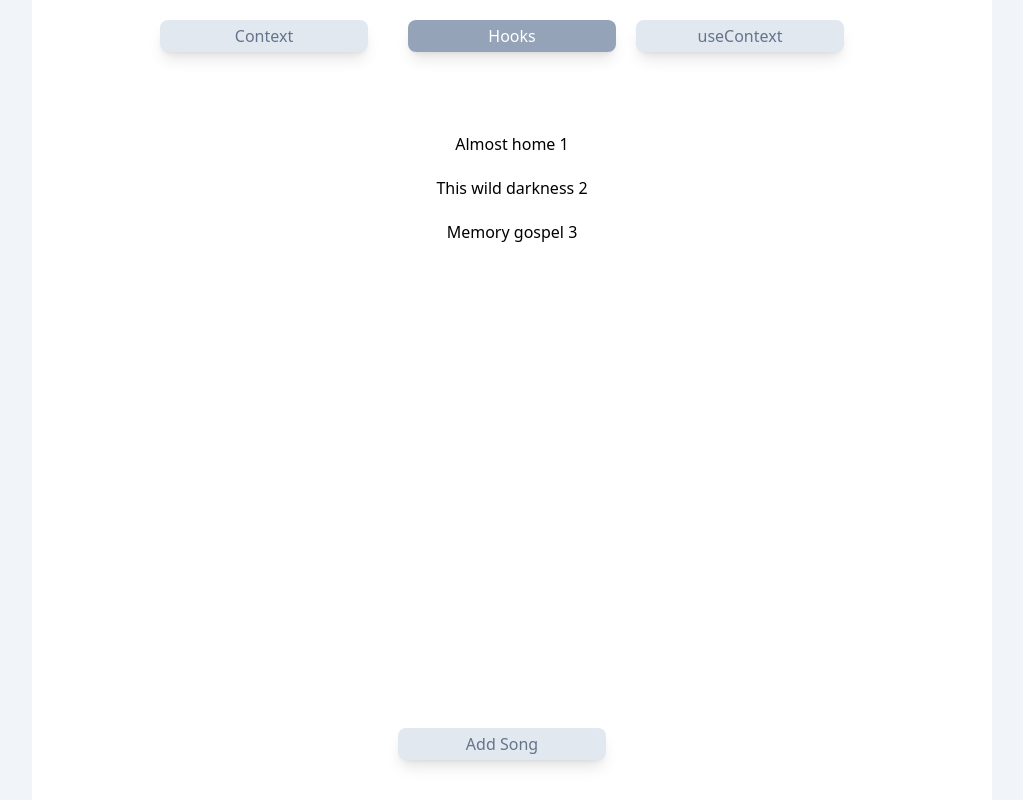
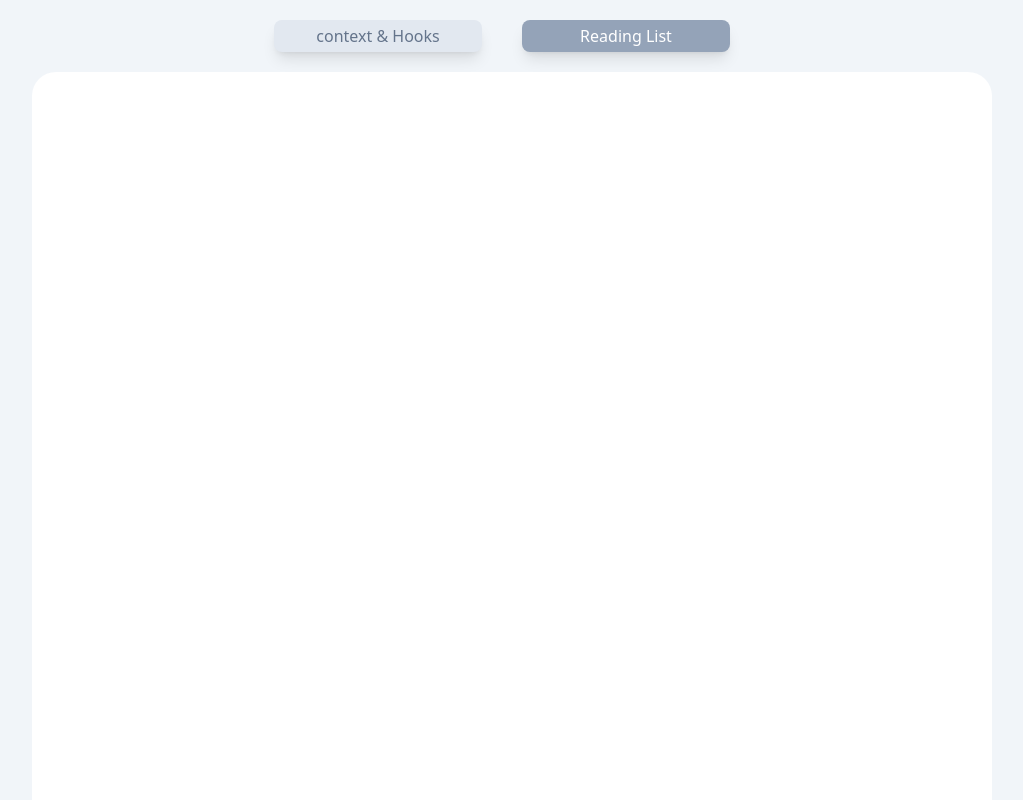
Before and after one commit to O-tega/Reading-List, a React (Create React App) app: page /hooks in a window 1280 px wide. Shown: the whole page, without its empty margins (128-1151 px from the left). Built offline with nearby package versions, Linux system fonts and the light colour scheme.

Commit message:
Create a reading list and reorganising the whole project with routes

```diff
--- a/src/App.js
+++ b/src/App.js
@@ -2,6 +2,7 @@ import React, {
 	Component,
 } from "react";
 import {Routes, Route} from 'react-router-dom'
+import ContextHooks from "./components/ContextHooks";
 import Home from "./components/Home";
 import Context from "./Context"
 import Hooks from "./Hooks";
@@ -12,14 +13,15 @@ class App extends Component {
 	render() {
 		return (
 			<div className='flex flex-col h-screen items-center'>
-				<div className='w-3/4 bg-white h-screen px-10'>
       <Home/>
+				<div className='w-3/4 bg-white h-screen rounded-t-3xl '>
           <Routes>
+            <Route path='context&hooks' element={<ContextHooks/>}>
               <Route path='context' element={<Context/>} />
               <Route path='hooks' element={<Hooks/>} />
               <Route path='usecontext' element={<UseContext/>} />
+            </Route>
           </Routes>
-
           </div>
 				</div>
 		);
--- a/src/Context.js
+++ b/src/Context.js
@@ -8,7 +8,8 @@ import ThemeContextProvider from "./contexts/ThemeContext";
 class Context extends Component {
 	render() {
 		return (
-			<div>
+			<div className="w-full flex flex-col items-center">
+				<div className="w-full px-10">
 					<ThemeContextProvider>
 						<AuthContextProvider>
 							<Navbar />
@@ -17,6 +18,7 @@ class Context extends Component {
 						</AuthContextProvider>
 					</ThemeContextProvider>
 				</div>
+			</div>
 		);
 	}
 }
--- a/src/Hooks.js
+++ b/src/Hooks.js
@@ -6,7 +6,7 @@ const Hooks =()=>{
 
     return(
 
-        <div>
+        <div className="w-full flex flex-col">
             <SongList/>
         </div>
 
--- a/src/UseContext.js
+++ b/src/UseContext.js
@@ -9,7 +9,8 @@ import ThemeContextProvider from "./contexts/ThemeContext";
 class Context extends Component {
 	render() {
 		return (
-			<div>
+			<div className='w-full flex flex-col items-center'>
+				<div className='w-full px-10'>
 					<ThemeContextProvider>
 						<AuthContextProvider>
 							<Navbar />
@@ -20,6 +21,7 @@ class Context extends Component {
 						</AuthContextProvider>
 					</ThemeContextProvider>
 				</div>
+			</div>
 		);
 	}
 }
--- /dev/null
+++ b/src/components/ContextHooks.js
@@ -0,0 +1,36 @@
+import React, { Component } from 'react'
+import { Link, Outlet } from 'react-router-dom'
+
+
+class ContextHooks extends Component{
+
+    render(){
+
+        return (
+					<div className='flex'>
+						<div className='py-5 px-5 mt-6 flex flex-col items-center'>
+							<Link to='context'>
+								<div className=' text-center rounded-lg text-slate-500 shadow-lg bg-slate-200 hover:bg-slate-400 transition hover:text-white  font-medium px-2 py-1'>
+									context
+								</div>
+							</Link>
+							<Link to='hooks'>
+								<div className=' text-center rounded-lg shadow-lg bg-slate-400 text-white hover:bg-slate-200 transition hover:text-slate-500 font-medium px-2 py-1 my-5'>
+									Hooks
+								</div>
+							</Link>
+							<Link to='usecontext'>
+								<div className=' text-center rounded-lg text-slate-500 shadow-lg bg-slate-200 hover:bg-slate-400 transition hover:text-white  font-medium px-1 py-1'>
+									usecontext
+								</div>
+							</Link>
+						</div>
+						<div className='w-full'>
+							<Outlet />
+						</div>
+					</div>
+				);
+    }
+}
+
+export default ContextHooks
--- a/src/components/Home.js
+++ b/src/components/Home.js
@@ -7,23 +7,18 @@ class Home extends Component{
     render(){
         return (
 					<div className='flex justify-center py-5'>
-						<Link to='/context'>
+						<Link to='/context&hooks'>
 							<div className='w-52 text-center rounded-lg text-slate-500 shadow-lg bg-slate-200 hover:bg-slate-400 transition hover:text-white  font-medium px-4 py-1 mr-5'>
-								Context
+								context & Hooks
 							</div>
 						</Link>
-						<Link to='/hooks'>
+						<Link to='/reading-list'>
 						<div className='w-52 text-center rounded-lg shadow-lg bg-slate-400 text-white hover:bg-slate-200 transition hover:text-slate-500 font-medium px-4 py-1 mx-5'>
-						Hooks
+						Reading List
 						</div>
 						</Link>
-						<Link to='/usecontext'>
-							<div className='w-52 text-center rounded-lg text-slate-500 shadow-lg bg-slate-200 hover:bg-slate-400 transition hover:text-white  font-medium px-4 py-1 mr-5'>
-								useContext
-							</div>
-						</Link>
+					</div>
 
-					</div>
 				);
     }
 }
--- a/src/components/contextComponents/Navbar.js
+++ b/src/components/contextComponents/Navbar.js
@@ -16,7 +16,7 @@ class Navbar extends Component {
                     // using a tenary operator to check the condition of isLightTheme and action
                     const theme = isLightTheme ? light : dark
                     return(
-                        <div style={{background: theme.ui, color: theme.syntax}} className='py-10 mt-10'>
+                        <div style={{background: theme.ui, color: theme.syntax}} className='py-10 mt-10 rounded-tr-2xl'>
                             <div className='text-center font-bold text-2xl '>
                                 Context App
                             </div>
--- a/src/components/hooksComponents/SongList.js
+++ b/src/components/hooksComponents/SongList.js
@@ -24,22 +24,22 @@ const SongList =()=>{
 
     const songList = songs.map(({title, id})=>{
         return (
-					<div key={id} className='flex flex-col items-center my-5'>
-						<ul>{title} {id}</ul>
+					<div key={id} className='w-10/12 flex flex-col items-center my-3 bg-slate-100 rounded-lg py-2 hover:bg-slate-200 '>
+						<ul><li className='font-bold text-slate-400'>{title} {id}</li></ul>
                     </div>
 
 				);
     })
 
     return (
-            <div className='flex justify-center mt-10'>
-                <div>
+            <div className='w-full flex flex-col items-center mt-10'>
+
                     {songList}
 
                     {showForm ? (
-                        <div className=' p-2'>
+                        <div className='p-2 ml-5 mt-10'>
                             <form onSubmit={handleSubmit}>
-                            <div className='flex'>
+                            <div className='flex justify-center'>
                                 <input
                                     onChange={(e)=>setNewSong(e.target.value)}
                                     type='text'
@@ -55,14 +55,13 @@ const SongList =()=>{
                         </div>
                     ) : null}
 
-                    <div className='flex justify-center absolute inset-x-0 bottom-10'>
+                    <div className='absolute flex justify-center ml-28 inset-x-0 bottom-36'>
                         <button
                             onClick={handleClick}
                             className='w-52 text-center rounded-lg text-slate-500 shadow-lg bg-slate-200 hover:bg-slate-400 transition hover:text-white  font-medium px-4 py-1 mr-5'>
                             Add Song
                         </button>
                     </div>
-                </div>
             </div>
 		);
 
--- a/src/components/useContextComponents/Booklist.js
+++ b/src/components/useContextComponents/Booklist.js
@@ -9,7 +9,7 @@ const Booklist =()=>{
     const theme = isLightTheme ? light : dark
     return(
         <div style={{background: theme.bg, color: theme.syntax}} className='px-10'>
-                <ul className='text-center py-10 '>
+                <ul className='text-center font-medium py-10 '>
                     {books.map(({title, id})=>{
                         return(
                             <li key={id} className='title' style ={{background: theme.ui, color: theme.syntax}} >{title}</li>
--- a/src/components/useContextComponents/Navbar.js
+++ b/src/components/useContextComponents/Navbar.js
@@ -9,9 +9,9 @@ const Navbar =()=>{
     const {isAuthenticated, toggleAuth} = useContext(AuthContext);
     const theme = isLightTheme ? light : dark
     return(
-        <div style={{background: theme.ui, color: theme.syntax}} className='py-10 mt-10'>
+        <div style={{background: theme.ui, color: theme.syntax}} className='py-10 mt-10 rounded-tr-2xl'>
                             <div className='text-center font-bold text-2xl '>
-                                Context App
+                                useContext App
                             </div>
                             <div onClick={toggleAuth}>
                                 {isAuthenticated ? <div className="text-green-500 text-center">Logged in</div> : <div className="text-red-500 text-center">Logged out</div>}
```
Also changed, not shown: src/ReadingList.js (added). Lines whose indentation alone changed are shown as unchanged.
